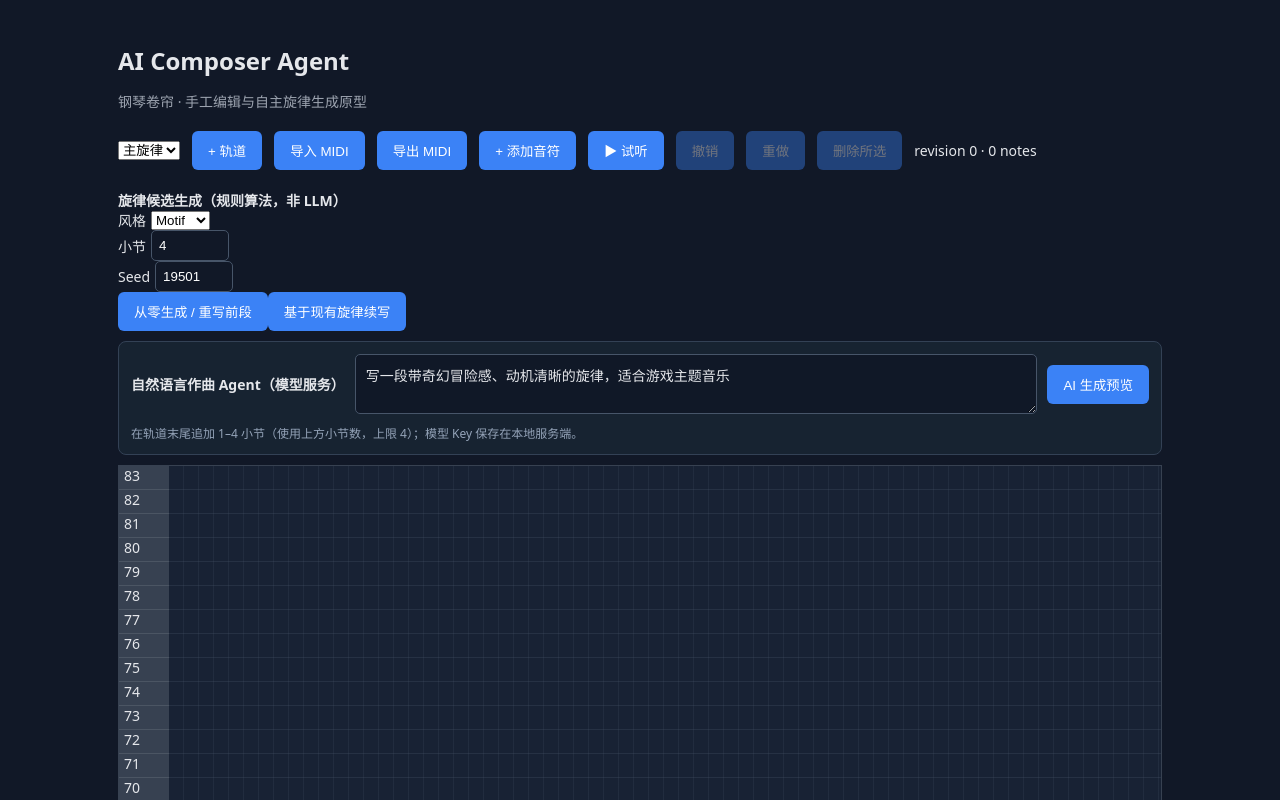
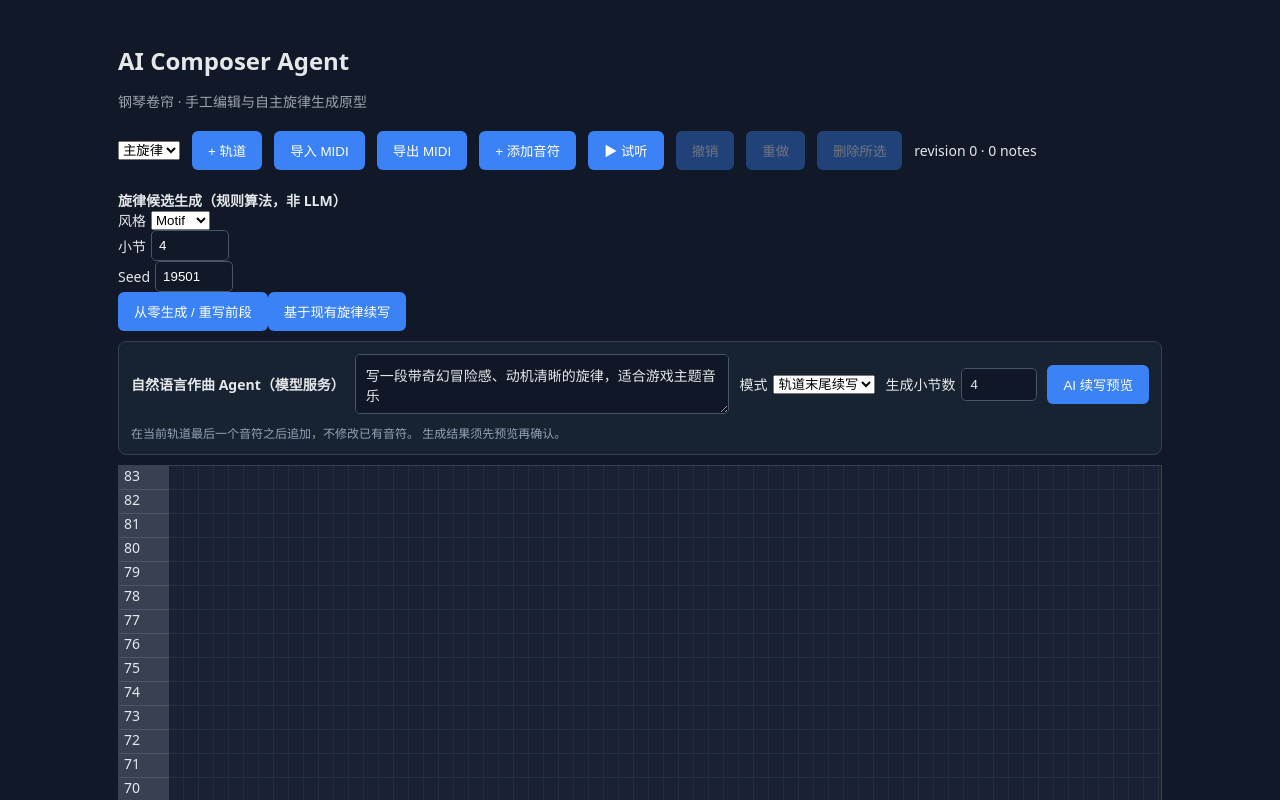
Before and after one commit to coicy/ai-composer-agent, a React (Vite) app in the folder apps/web/: page / in a window 1280 px wide. Shown: the top 800 px of the page. Built offline with nearby package versions, Linux system fonts and the light colour scheme.

Commit message:
feat(web): visual scoped rewrite selection with add and delete preview

```diff
--- a/apps/web/src/app/App.tsx
+++ b/apps/web/src/app/App.tsx
@@ -20,6 +20,9 @@ export function App(){
  const [style,setStyle]=useState<MelodyStyle>('motif');
  const [seed,setSeed]=useState(19501);
  const [bars,setBars]=useState(4);
+ const [aiBars,setAiBars]=useState(4);
+ const [startBar,setStartBar]=useState(1);
+ const [aiMode,setAiMode]=useState<'append'|'replace'>('append');
  const [instruction,setInstruction]=useState('写一段带奇幻冒险感、动机清晰的旋律，适合游戏主题音乐');
  const [modelPending,setModelPending]=useState(false);
  const activeRequest=useRef<AbortController|null>(null);
@@ -32,27 +35,31 @@ export function App(){
  const [draft,setDraft]=useState<{noteId:string;startTick:number;durationTicks:number;pitch:number}|null>(null);
  const project=session.project,track=project.tracks.find(t=>t.trackId===activeTrack)??project.tracks[0],notes=track?.notes??[];
  const trackId=track?.trackId??'melody';
- async function loadMidi(file:File){try{stop();const imported=importMidi(new Uint8Array(await file.arrayBuffer()));setSession(createSession(imported));setActiveTrack(imported.tracks[0]!.trackId);setSelected(null);setError('');}catch(e){setError(e instanceof Error?e.message:'import_failed');}}
+ async function loadMidi(file:File){try{stop();const imported=importMidi(new Uint8Array(await file.arrayBuffer()));setSession(createSession(imported));setCandidate(null);activeRequest.current?.abort();setActiveTrack(imported.tracks[0]!.trackId);setSelected(null);setError('');}catch(e){setError(e instanceof Error?e.message:'import_failed');}}
  function downloadMidi(){try{const bytes=exportMidi(project);const copy=new Uint8Array(bytes.byteLength);copy.set(bytes);const url=URL.createObjectURL(new Blob([copy.buffer],{type:'audio/midi'}));const a=document.createElement('a');a.href=url;a.download='composition.mid';a.click();setTimeout(()=>URL.revokeObjectURL(url),1000);}catch(e){setError(e instanceof Error?e.message:'export_failed');}}
  function propose(){try{setCandidate(composeMelody({project:session.project,trackId,startBar:0,bars,style,seed}));setError('');}catch(e){setCandidate(null);setError(e instanceof Error?e.message:'generation_failed');}}
  function proposeContinuation(){try{setCandidate(continueMelody({project:session.project,trackId,bars,style,seed}));setError('');}catch(e){setCandidate(null);setError(e instanceof Error?e.message:'continuation_failed');}}
+
  async function proposeAI(){
-  activeRequest.current?.abort();const controller=new AbortController();activeRequest.current=controller;
+  if(!Number.isSafeInteger(aiBars)||aiBars<1||aiBars>4){setError('AI 小节数应在 1–4 之间');return;}
+  if(aiMode==='replace'&&(!Number.isSafeInteger(startBar)||startBar<1||startBar>64)){setError('起始小节应在 1–64 之间');return;}
+  activeRequest.current?.abort();
+  const controller=new AbortController();activeRequest.current=controller;
   setModelPending(true);setCandidate(null);setError('');
   const snapshot=session.project;
   const current=snapshot.tracks.find(t=>t.trackId===trackId);
   const lastEnd=current?.notes.reduce((max,n)=>Math.max(max,n.startTick+n.durationTicks),0)??0;
   const measure=snapshot.ppq*4;
-  const startTick=Math.ceil(lastEnd/measure)*measure;
-  const endTick=startTick+Math.max(1,Math.min(4,bars))*measure;
+  const startTick=aiMode==='replace'?(startBar-1)*measure:Math.ceil(lastEnd/measure)*measure;
+  const endTick=startTick+aiBars*measure;
   try{
-   const result=await proposeWithProvider(createRemoteProvider(snapshot),{project:snapshot,trackId,startTick,endTick,instruction,maxNotes:64},controller.signal);
+   const result=await proposeWithProvider(createRemoteProvider(snapshot),{project:snapshot,trackId,startTick,endTick,instruction,mode:aiMode,maxNotes:64},controller.signal);
    if(!controller.signal.aborted){setCandidate(result);setError('');}
   }catch(e){if(!controller.signal.aborted)setError(e instanceof Error?e.message:'generation_failed');}
   finally{if(activeRequest.current===controller){activeRequest.current=null;setModelPending(false);}}
  }
  function approve(){if(!candidate)return;const result=commitSession(session,candidate.changes);if(result.ok){setSession(result.session);setCandidate(null);setError('');}else{setCandidate(null);setError(result.reason);}}
- function run(op:NoteOperation){const result=commitSession(session,{baseRevision:project.revision,operations:[op]});if(result.ok){setSession(result.session);setError('');}else setError(result.reason);}
+ function run(op:NoteOperation){const result=commitSession(session,{baseRevision:project.revision,operations:[op]});if(result.ok){setSession(result.session);setCandidate(null);setError('');}else setError(result.reason);}
  function addAt(clientX:number,clientY:number,target:HTMLElement){
   const rect=target.getBoundingClientRect(),x=clientX-rect.left,y=clientY-rect.top;
   const startTick=Math.max(0,Math.floor(x/(CELL/4))*STEP),pitch=TOP_PITCH-Math.floor(y/ROW);
@@ -79,29 +86,46 @@ export function App(){
   run({type:'update_note',trackId,noteId:g.noteId,changes});
  }
  const active=notes.find(n=>n.noteId===selected);
+ const removedIds=new Set(candidate?.changes.baseRevision===project.revision?candidate.changes.operations.filter(o=>o.type==='delete_note'&&o.trackId===trackId).map(o=>o.type==='delete_note'?o.noteId:''):[]);
+ const highlightStart=(startBar-1)*project.ppq*4;
+ const highlightEnd=highlightStart+aiBars*project.ppq*4;
+ const maxEnd=Math.max(16*project.ppq*4,...notes.map(n=>n.startTick+n.durationTicks),...(candidate?.notes.map(n=>n.startTick+n.durationTicks)??[]));
+ const gridWidth=Math.max(1600,Math.ceil(maxEnd/project.ppq*CELL)+CELL*4,aiMode==='replace'&&Number.isSafeInteger(highlightEnd)&&highlightEnd>=0?highlightEnd/project.ppq*CELL+CELL*2:0);
  return <main>
   <header><h1>AI Composer Agent</h1><p>钢琴卷帘 · 手工编辑与自主旋律生成原型</p></header>
   <section className="toolbar">
-   <select aria-label="当前轨道" value={trackId} onChange={e=>{setActiveTrack(e.target.value);setSelected(null);}}>{project.tracks.map(t=><option key={t.trackId} value={t.trackId}>{t.name}</option>)}</select>
+   <select aria-label="当前轨道" value={trackId} onChange={e=>{activeRequest.current?.abort();setCandidate(null);setActiveTrack(e.target.value);setSelected(null);}}>{project.tracks.map(t=><option key={t.trackId} value={t.trackId}>{t.name}</option>)}</select>
    <button onClick={()=>{const id=crypto.randomUUID();run({type:"add_track",track:{trackId:id,name:`Track ${project.tracks.length+1}`,locked:false,notes:[]}});setActiveTrack(id);setSelected(null);}}>+ 轨道</button>
    <input ref={picker} type="file" accept=".mid,.midi,audio/midi" style={{display:"none"}} onChange={e=>{const f=e.target.files?.[0];if(f)void loadMidi(f);e.target.value="";}}/>
    <button onClick={()=>picker.current?.click()}>导入 MIDI</button><button onClick={downloadMidi}>导出 MIDI</button>
    <button onClick={()=>{const id=crypto.randomUUID();run({type:'add_note',trackId,note:{noteId:id,pitch:72,startTick:notes.length*480,durationTicks:480,velocity:90}});setSelected(id);}}>+ 添加音符</button>
    <button onClick={()=>{if(playing)stop();else void play();}}>{playing?'■ 停止':'▶ 试听'}</button>
-   <button disabled={!session.past.length} onClick={()=>{setSession(s=>undoSession(s));setDraft(null);}}>撤销</button>
-   <button disabled={!session.future.length} onClick={()=>{setSession(s=>redoSession(s));setDraft(null);}}>重做</button>
+   <button disabled={!session.past.length} onClick={()=>{setSession(s=>undoSession(s));setDraft(null);setCandidate(null);}}>撤销</button>
+   <button disabled={!session.future.length} onClick={()=>{setSession(s=>redoSession(s));setDraft(null);setCandidate(null);}}>重做</button>
    <button disabled={!active} onClick={()=>{if(active){run({type:'delete_note',trackId,noteId:active.noteId});setSelected(null);}}}>删除所选</button>
    <span>revision {project.revision} · {notes.length} notes</span>
   </section>
-  <section className="generator"><strong>旋律候选生成（规则算法，非 LLM）</strong><label>风格 <select value={style} onChange={e=>setStyle(e.target.value as MelodyStyle)}><option value="motif">Motif</option><option value="steps">Steps</option><option value="leaps">Leaps</option></select></label><label>小节 <input type="number" min="1" max="16" value={bars} onChange={e=>setBars(Number(e.target.value))}/></label><label>Seed <input type="number" value={seed} onChange={e=>setSeed(Number(e.target.value))}/></label><button onClick={propose}>从零生成 / 重写前段</button><button onClick={proposeContinuation}>基于现有旋律续写</button>{candidate&&<><span>预览 {candidate.label}，{candidate.notes.length} 音符，不修改工程</span><button onClick={approve}>确认应用</button><button onClick={()=>setCandidate(null)}>取消</button></>}</section>
-  <section className="agent-request"><label htmlFor="agent-prompt"><strong>自然语言作曲 Agent（模型服务）</strong></label><textarea id="agent-prompt" value={instruction} maxLength={2000} onChange={e=>setInstruction(e.target.value)} rows={2} placeholder="描述旋律情绪、风格、动机或节奏"/><button disabled={modelPending||!instruction.trim()} onClick={()=>void proposeAI()}>{modelPending?'生成中…':'AI 生成预览'}</button>{modelPending&&<button onClick={()=>activeRequest.current?.abort()}>取消请求</button>}<span>在轨道末尾追加 1–4 小节（使用上方小节数，上限 4）；模型 Key 保存在本地服务端。</span></section>
+  <section className="generator"><strong>旋律候选生成（规则算法，非 LLM）</strong><label>风格 <select value={style} onChange={e=>setStyle(e.target.value as MelodyStyle)}><option value="motif">Motif</option><option value="steps">Steps</option><option value="leaps">Leaps</option></select></label><label>小节 <input type="number" min="1" max="16" value={bars} onChange={e=>setBars(Number(e.target.value))}/></label><label>Seed <input type="number" value={seed} onChange={e=>setSeed(Number(e.target.value))}/></label><button onClick={propose}>从零生成 / 重写前段</button><button onClick={proposeContinuation}>基于现有旋律续写</button>{candidate&&<><span>预览 {candidate.label}：新增 {candidate.changes.operations.filter(o=>o.type==='add_note').length} / 删除 {candidate.changes.operations.filter(o=>o.type==='delete_note').length} 音符（未提交）{candidate.changes.baseRevision!==project.revision?' · 已过期，请重新生成':''}</span><button disabled={candidate.changes.baseRevision!==project.revision} onClick={approve}>确认应用</button><button onClick={()=>setCandidate(null)}>取消</button></>}</section>
+  <section className="agent-request">
+   <label htmlFor="agent-prompt"><strong>自然语言作曲 Agent（模型服务）</strong></label>
+   <textarea id="agent-prompt" value={instruction} maxLength={2000} onChange={e=>setInstruction(e.target.value)} rows={2} placeholder="描述旋律情绪、风格、动机或节奏"/>
+   <label>模式 <select aria-label="AI 操作模式" value={aiMode} onChange={e=>{setAiMode(e.target.value as 'append'|'replace');setCandidate(null);}}>
+    <option value="append">轨道末尾续写</option><option value="replace">重写指定小节</option>
+   </select></label>
+   {aiMode==='replace'&&<label>起始小节 <input aria-label="重写起始小节" type="number" min="1" max="64" value={startBar} onChange={e=>{setStartBar(Number(e.target.value));setCandidate(null);}}/></label>}
+   <label>生成小节数 <input aria-label="AI 小节数" type="number" min="1" max="4" value={aiBars} onChange={e=>{setAiBars(Number(e.target.value));setCandidate(null);}}/></label>
+   <button disabled={modelPending||!instruction.trim()} onClick={()=>void proposeAI()}>{modelPending?'生成中…':aiMode==='replace'?'AI 重写预览':'AI 续写预览'}</button>
+   {modelPending&&<button onClick={()=>{activeRequest.current?.abort();setModelPending(false);}}>取消请求</button>}
+   <span>{aiMode==='replace'?'仅替换完全位于选区内且未锁定的音符；跨边界音符将阻止重写。':'在当前轨道最后一个音符之后追加，不修改已有音符。'} 生成结果须先预览再确认。</span>
+  </section>
   <section className="roll">
    <div className="keys">{Array.from({length:24},(_,i)=><div key={i} className="key">{TOP_PITCH-i}</div>)}</div>
-   <div className="grid" onDoubleClick={e=>{if(e.target===e.currentTarget)addAt(e.clientX,e.clientY,e.currentTarget);}}>
+   <div className="grid" style={{minWidth:gridWidth}} onDoubleClick={e=>{if(e.target===e.currentTarget)addAt(e.clientX,e.clientY,e.currentTarget);}}>
+    {aiMode==='replace'&&Number.isSafeInteger(startBar)&&startBar>=1&&startBar<=64&&Number.isSafeInteger(aiBars)&&aiBars>=1&&aiBars<=4&&<div className="selection-range" style={{left:highlightStart/project.ppq*CELL,width:(highlightEnd-highlightStart)/project.ppq*CELL}}/>}
     {Array.from({length:24},(_,i)=><div className="lane" key={i} />)}
-    {candidate?.changes.baseRevision===project.revision&&candidate.changes.operations.some(o=>o.type==='add_note'&&o.trackId===trackId)&&candidate.notes.map(n=><div key={'ghost-'+n.noteId} className="ghost-note" style={{left:n.startTick/480*CELL,top:(TOP_PITCH-n.pitch)*ROW,width:Math.max(6,n.durationTicks/480*CELL-2)}} />)}
-    {notes.map(n=>{const display=draft?.noteId===n.noteId?{...n,...draft}:n;return <div key={n.noteId} className={'note'+(selected===n.noteId?' selected':'')}
-     style={{left:display.startTick/480*CELL,top:(TOP_PITCH-display.pitch)*ROW,width:Math.max(6,display.durationTicks/480*CELL-2)}}
+    {candidate?.changes.baseRevision===project.revision&&candidate.changes.operations.some(o=>o.type==='add_note'&&o.trackId===trackId)&&candidate.notes.map(n=><div key={'ghost-'+n.noteId} className="ghost-note" style={{left:n.startTick/project.ppq*CELL,top:(TOP_PITCH-n.pitch)*ROW,width:Math.max(6,n.durationTicks/project.ppq*CELL-2)}} />)}
+    {notes.map(n=>{const display=draft?.noteId===n.noteId?{...n,...draft}:n;return <div key={n.noteId} className={'note'+(selected===n.noteId?' selected':'')+(removedIds.has(n.noteId)?' pending-delete':'')}
+     style={{left:display.startTick/project.ppq*CELL,top:(TOP_PITCH-display.pitch)*ROW,width:Math.max(6,display.durationTicks/project.ppq*CELL-2)}}
      title={`pitch ${n.pitch}, start ${n.startTick}, duration ${n.durationTicks}`}
      onPointerDown={e=>onPointerDown(e,n,'move')} onPointerMove={onPointerMove} onPointerUp={onPointerUp} onPointerCancel={()=>{gesture.current=null;setDraft(null);}}>
      <span className="resize" onPointerDown={e=>onPointerDown(e,n,'resize')}/>
@@ -111,6 +135,6 @@ export function App(){
   <p className="hint">双击空白钢琴卷帘新增音符；拖动音符移动音高/时间；拖动右边缘改变时值。网格吸附为 1/16 音符。</p>
   {active&&<div className="details">所选：音高 {active.pitch} · 起点 {active.startTick} tick · 时长 {active.durationTicks} tick · 力度 {active.velocity}</div>}
   {error&&<p role="alert" className="error">{error}</p>}
-  <p className="hint">试听使用 Web Audio 三角波与固定 120 BPM，尚无音色、循环和 Tempo Map。现支持可选的模型驱动自然语言旋律生成，需要启动本地 agent-api 并配置密钥；MIDI 导出暂为固定 120 BPM，导入替换现有工程。撤销/重做采用内存快照；刷新页面不会保留编辑历史。</p>
+  <p className="hint">试听使用 Web Audio 三角波与固定 120 BPM，尚无音色、循环和 Tempo Map。可选择 AI 续写或选区重写；重写操作先显示蓝色新增音符与红色待删除音符，需启动本地 agent-api 并配置密钥；MIDI 导出暂为固定 120 BPM，导入替换现有工程。撤销/重做采用内存快照；刷新页面不会保留编辑历史。</p>
  </main>;
 }
--- a/apps/web/src/styles/global.css
+++ b/apps/web/src/styles/global.css
@@ -2,3 +2,5 @@
 .generator{display:flex;align-items:center;gap:10px;flex-wrap:wrap;background:#1e293b;padding:12px;margin-bottom:12px;border-radius:8px}.generator input{width:78px;padding:7px;background:#111827;color:white;border:1px solid #475569;border-radius:5px}.generator label{display:flex;align-items:center;gap:5px}.ghost-note{position:absolute;height:22px;border:1px dashed #8bbdff;background:#6c8be077;pointer-events:none;z-index:1}
 
 .agent-request{display:flex;align-items:center;gap:10px;flex-wrap:wrap;background:#172331;border:1px solid #334155;border-radius:8px;padding:12px;margin:10px 0}.agent-request textarea{min-width:280px;flex:1;background:#101827;color:#e5e7eb;border:1px solid #475569;border-radius:5px;padding:10px;font:inherit}.agent-request span{color:#94a3b8;font-size:12px;width:100%}
+
+.selection-range{position:absolute;top:0;height:576px;background:rgba(135,172,241,.08);border-left:2px solid rgba(135,172,241,.5);border-right:2px solid rgba(135,172,241,.5);pointer-events:none;z-index:0}.note.pending-delete{background:#bd5263;border-color:#ff9faf;opacity:.7;outline:1px dashed #ffd0d0}.agent-request input{width:76px;background:#101827;color:#e5e7eb;padding:8px;border:1px solid #475569;border-radius:5px}.agent-request label{display:flex;align-items:center;gap:6px}
```
Also changed, not shown: 3 other files (tests, documents, lock files or other folders).
